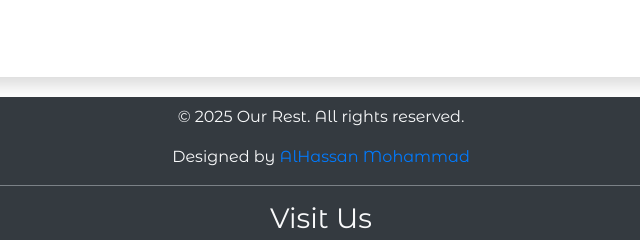
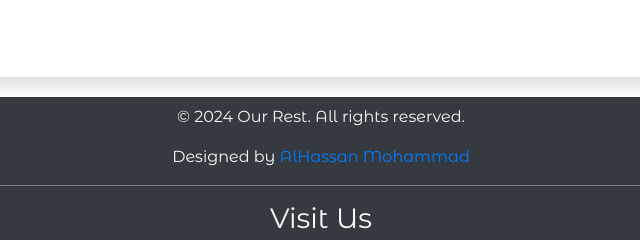
Before and after one commit to Hasan-HM2/restaurant-project, a plain HTML site: page index.html in a window 1280 px wide. Shown: the part 5220-5460 px from the top of the page, 319-959 px from the left. Drawn offline with nearby package versions, Linux system fonts and the light colour scheme.

Commit message:
update somethin

```diff
--- a/index.html
+++ b/index.html
@@ -459,7 +459,7 @@
   <!-- footer -->
   <footer class="container-fluid bg-dark text-light p-2">
     <div class="text-center my-6">
-      <p>&copy; 2025 Our Rest. All rights reserved.</p>
+      <p>&copy; 2024 Our Rest. All rights reserved.</p>
       <p>Designed by <span class="text-primary desiner">AlHassan Mohammad</span></p>
     </div>
 
```
